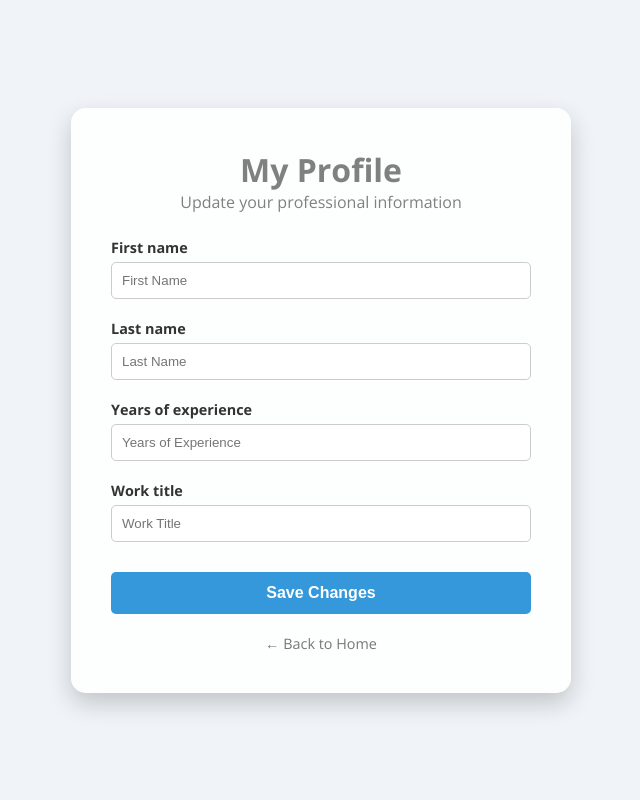
After one commit to 22jonliu/RateMyHospital, a Django app: page /profile/ in a window 1280 px wide. The commit adds this page. Shown: the whole page, without its empty margins (319-959 px from the left). Run offline with Django 5.2, Linux system fonts and the light colour scheme; the visitor is signed in with stand-in values (Sample User, id 1).

Commit message:
Add user Profile model, form, views, and template

```diff
--- a/main/forms.py
+++ b/main/forms.py
@@ -1,8 +1,20 @@
 from django import forms
 from django.contrib.auth.forms import UserCreationForm
 from django.contrib.auth.models import User
+from .models import Profile
 
 class CustomUserCreationForm(UserCreationForm):
     class Meta(UserCreationForm.Meta):
         model = User
         fields = UserCreationForm.Meta.fields + ('email',)
+
+class ProfileForm(forms.ModelForm):
+    class Meta:
+        model = Profile
+        fields = ['first_name', 'last_name', 'years_of_experience', 'work_title']
+        widgets = {
+            'first_name': forms.TextInput(attrs={'class': 'profile-input', 'placeholder': 'First Name'}),
+            'last_name': forms.TextInput(attrs={'class': 'profile-input', 'placeholder': 'Last Name'}),
+            'years_of_experience': forms.NumberInput(attrs={'class': 'profile-input', 'placeholder': 'Years of Experience'}),
+            'work_title': forms.TextInput(attrs={'class': 'profile-input', 'placeholder': 'Work Title'}),
+        }
--- a/main/models.py
+++ b/main/models.py
@@ -1,4 +1,7 @@
 from django.db import models
+from django.contrib.auth.models import User
+from django.db.models.signals import post_save
+from django.dispatch import receiver
 
 class Facility(models.Model):
     name = models.CharField(max_length=255)
@@ -61,3 +64,22 @@ class Review(models.Model):
 
     def __str__(self):
         return f"{self.job_title} at {self.facility.name}"
+
+class Profile(models.Model):
+    user = models.OneToOneField(User, on_delete=models.CASCADE, related_name='profile')
+    first_name = models.CharField(max_length=100, blank=True)
+    last_name = models.CharField(max_length=100, blank=True)
+    years_of_experience = models.IntegerField(null=True, blank=True)
+    work_title = models.CharField(max_length=255, blank=True)
+
+    def __str__(self):
+        return f"{self.user.username}'s Profile"
+
+@receiver(post_save, sender=User)
+def create_user_profile(sender, instance, created, **kwargs):
+    if created:
+        Profile.objects.get_or_create(user=instance)
+
+@receiver(post_save, sender=User)
+def save_user_profile(sender, instance, **kwargs):
+    instance.profile.save()
--- /dev/null
+++ b/main/templates/profile.html
@@ -0,0 +1,75 @@
+<!DOCTYPE html>
+{% load static %}
+<html lang="en">
+<head>
+    <meta charset="UTF-8">
+    <meta name="viewport" content="width=device-width, initial-scale=1.0">
+    <title>My Profile</title>
+    <link rel="stylesheet" href="{% static 'login-signup.css' %}">
+    <style>
+        .profile-wrapper {
+            max-width: 500px;
+        }
+        .profile-form-group {
+            flex-direction: column;
+            align-items: flex-start;
+            margin-bottom: 20px;
+        }
+        .profile-form-group label {
+            width: 100%;
+            justify-content: flex-start;
+            margin-bottom: 5px;
+            font-size: 0.9rem;
+        }
+        .profile-input {
+            width: 100%;
+        }
+        .submit-btn {
+            background-color: #3498db;
+            color: white;
+            padding: 12px;
+            border: none;
+            border-radius: 5px;
+            cursor: pointer;
+            width: 100%;
+            font-weight: bold;
+            font-size: 1rem;
+            margin-top: 10px;
+        }
+        .submit-btn:hover {
+            background-color: #2980b9;
+        }
+        .back-link {
+            display: block;
+            margin-top: 20px;
+            color: #777;
+            text-decoration: none;
+            font-size: 0.9rem;
+        }
+    </style>
+</head>
+<body>
+    <div class="wrapper profile-wrapper">
+        <h1>My Profile</h1>
+        <p style="margin-bottom: 25px;">Update your professional information</p>
+
+        <form method="post">
+            {% csrf_token %}
+
+            {% for field in form %}
+            <div class="profile-form-group">
+                <label for="{{ field.id_for_label }}">{{ field.label }}</label>
+                {{ field }}
+                {% if field.errors %}
+                    <span style="color: red; font-size: 0.8rem;">{{ field.errors.0 }}</span>
+                {% endif %}
+            </div>
+            {% endfor %}
+
+            <button type="submit" class="submit-btn">Save Changes</button>
+        </form>
+
+        <a href="{% url 'main:home' %}" class="back-link">← Back to Home</a>
+    </div>
+</body>
+</html>
--- a/main/urls.py
+++ b/main/urls.py
@@ -13,4 +13,5 @@ urlpatterns = [
     path('login/', views.login_view, name='login'),
     path('signup/', views.signup_view, name='signup'),
     path('logout/', views.logout_view, name='logout'),
+    path('profile/', views.profile_view, name='profile'),
 ]
--- a/main/views.py
+++ b/main/views.py
@@ -2,7 +2,7 @@ from datetime import date
 from django.shortcuts import render, get_object_or_404, redirect
 from django.contrib.auth import authenticate, login, logout
 from django.contrib.auth.forms import UserCreationForm, AuthenticationForm
-from .forms import CustomUserCreationForm
+from .forms import CustomUserCreationForm, ProfileForm
 from django.contrib.auth.decorators import login_required
 from .models import Facility, Review
 from django.db.models import Q
@@ -110,3 +110,16 @@ def signup_view(request):
 def logout_view(request):
     logout(request)
     return redirect('main:home')
+
+@login_required
+def profile_view(request):
+    profile = request.user.profile
+    if request.method == 'POST':
+        form = ProfileForm(request.POST, instance=profile)
+        if form.is_valid():
+            form.save()
+            return redirect('main:profile')
+    else:
+        form = ProfileForm(instance=profile)
+
+    return render(request, 'profile.html', {'form': form})
```
Also changed, not shown: main/templates/home.html (+4 -3 lines), main/migrations/0003_profile.py (added).
